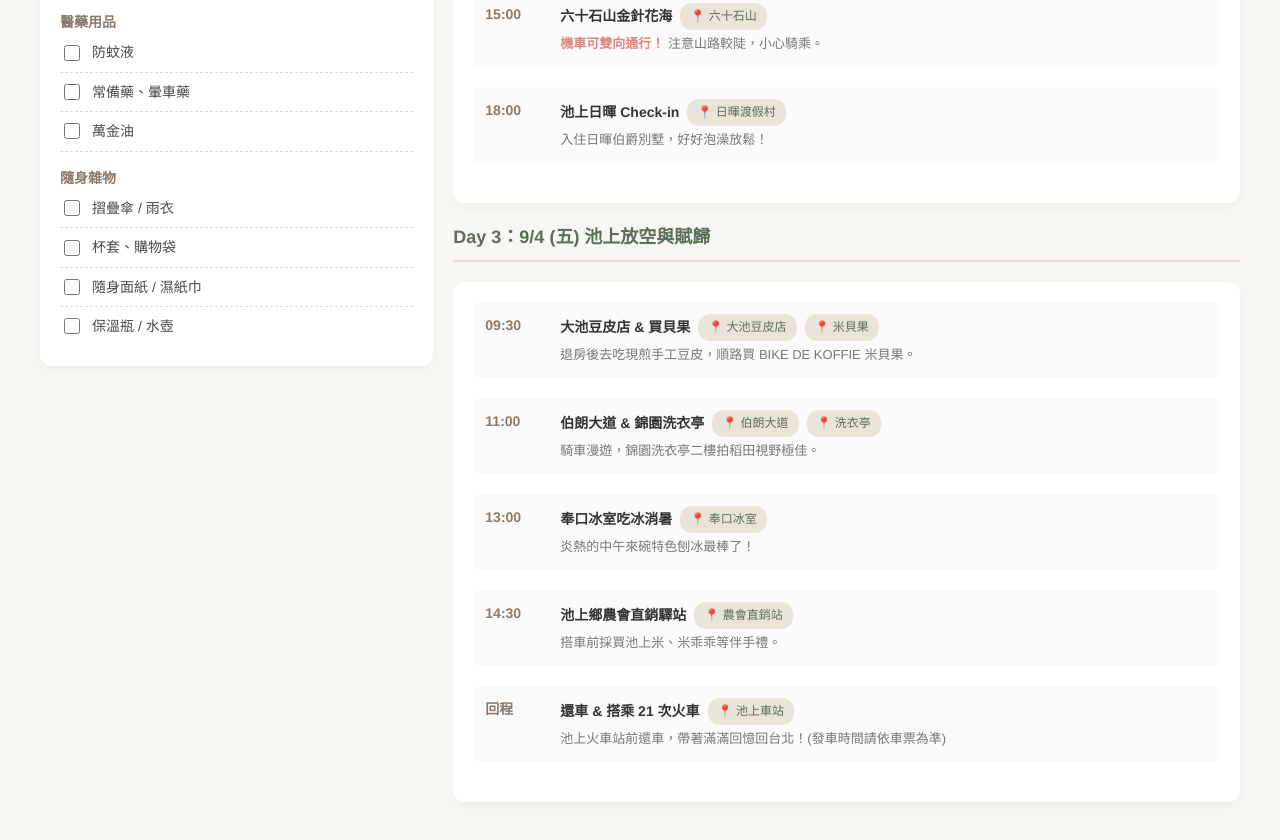
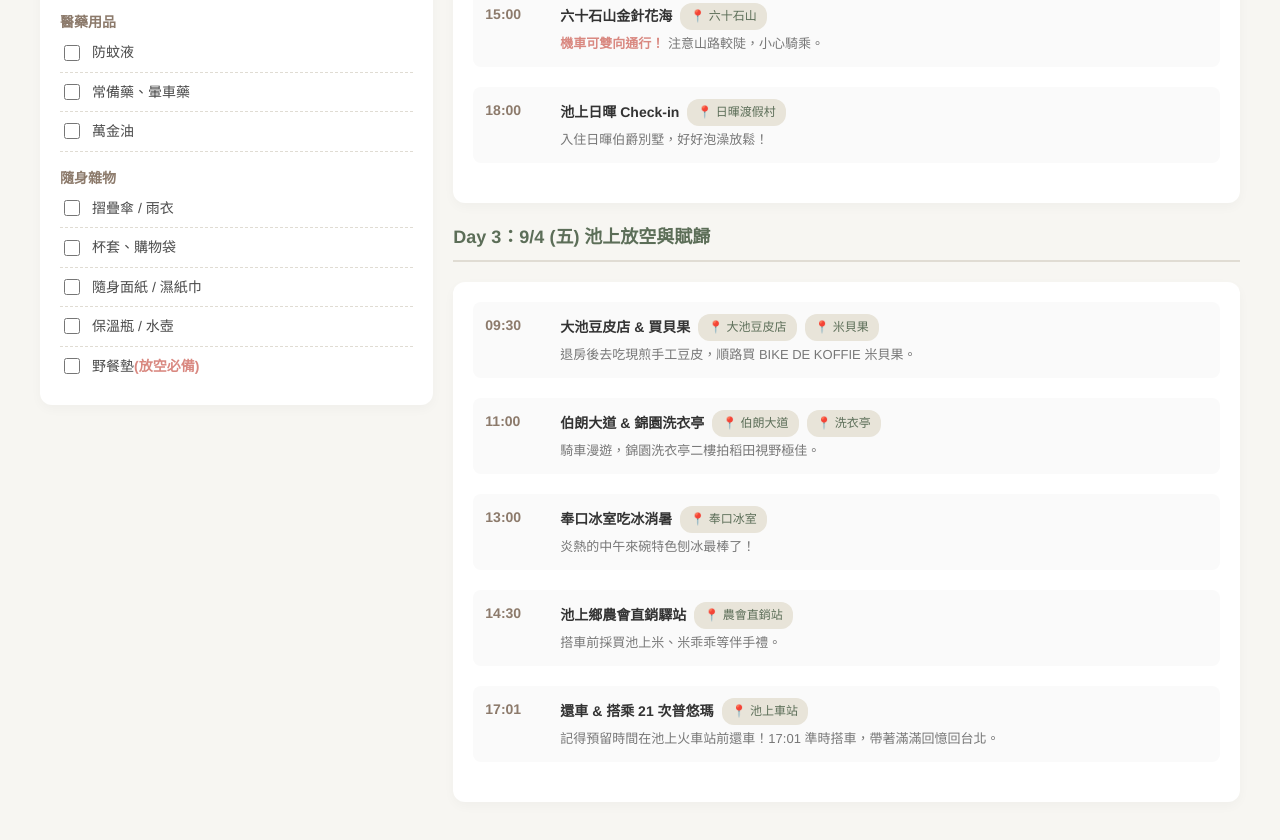
Before and after one commit to Takooo1010/Travel-website, a plain HTML site: page index.html in a window 1280 px wide. Shown: the part 1342-2182 px from the top of the page. Drawn offline with Linux system fonts and the light colour scheme.

Commit message:
Update index.html

```diff
--- a/index.html
+++ b/index.html
@@ -182,6 +182,7 @@
                     <li><input type="checkbox"> 杯套、購物袋</li>
                     <li><input type="checkbox"> 隨身面紙 / 濕紙巾</li>
                     <li><input type="checkbox"> 保溫瓶 / 水壺</li>
+                    <li><input type="checkbox"> 野餐墊 <span class="highlight">(放空必備)</span></li>
                 </ul>
             </div>
         </div>
@@ -381,13 +382,13 @@
                 </div>
 
                 <div class="timeline-item">
-                    <div class="time">回程</div>
+                    <div class="time">17:01</div>
                     <div class="event">
                         <div class="event-title">
-                            還車 & 搭乘 21 次火車
+                            還車 & 搭乘 21 次普悠瑪
                             <a href="https://www.google.com/maps/search/?api=1&query=池上火車站" target="_blank" class="nav-btn">📍 池上車站</a>
                         </div>
-                        <div class="event-detail">池上火車站前還車，帶著滿滿回憶回台北！(發車時間請依車票為準)</div>
+                        <div class="event-detail">記得預留時間在池上火車站前還車！17:01 準時搭車，帶著滿滿回憶回台北。</div>
                     </div>
                 </div>
             </div>
```
